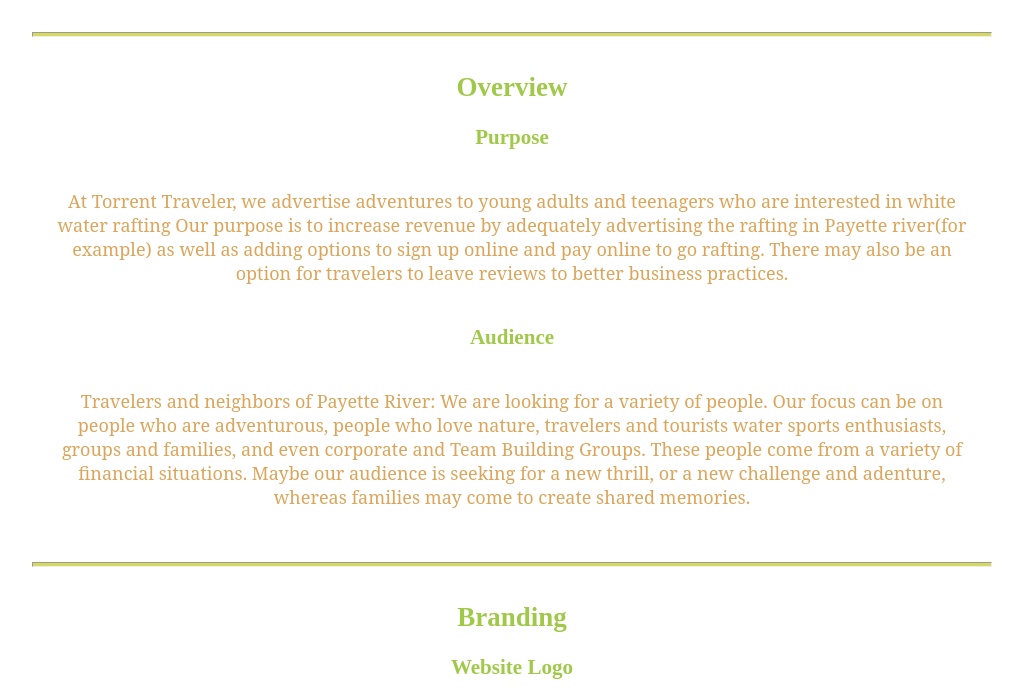
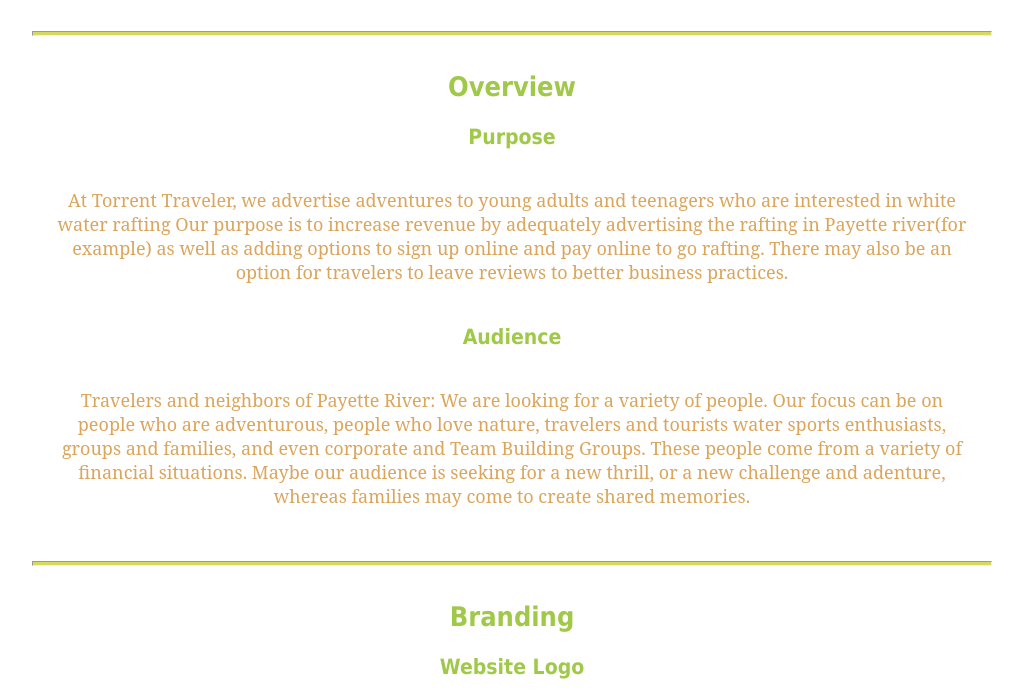
Before and after one commit to jarom-bradshaw/wdd130, a plain HTML site: page wwr/site-plan-rafting.html in a window 1280 px wide. Shown: the part 308-1002 px from the top of the page, without its empty margins (128-1151 px from the left). Drawn offline with Linux system fonts and the light colour scheme.

Commit message:
final push

```diff
--- a/wwr/styles/site-plan-rafting.css
+++ b/wwr/styles/site-plan-rafting.css
@@ -22,8 +22,8 @@ Fonts are separated by a & */
   --celery: #a0c949;
   --lemon-ginger: #a28f22; --> */
   /* change the values below to your chosen font(s) */
-  --heading-font: "Fira Sans";
-  --paragraph-font: Noto Serif;
+  --heading-font: "Fira Sans", Tahoma, Verdana, sans-serif;
+  --paragraph-font: "Noto Serif", Times, serif;
 
   /* these colors below should be chosen from among your palette colors above */
   --headline-color-on-white: #a0c949;  /* headlines on a white background */
```
